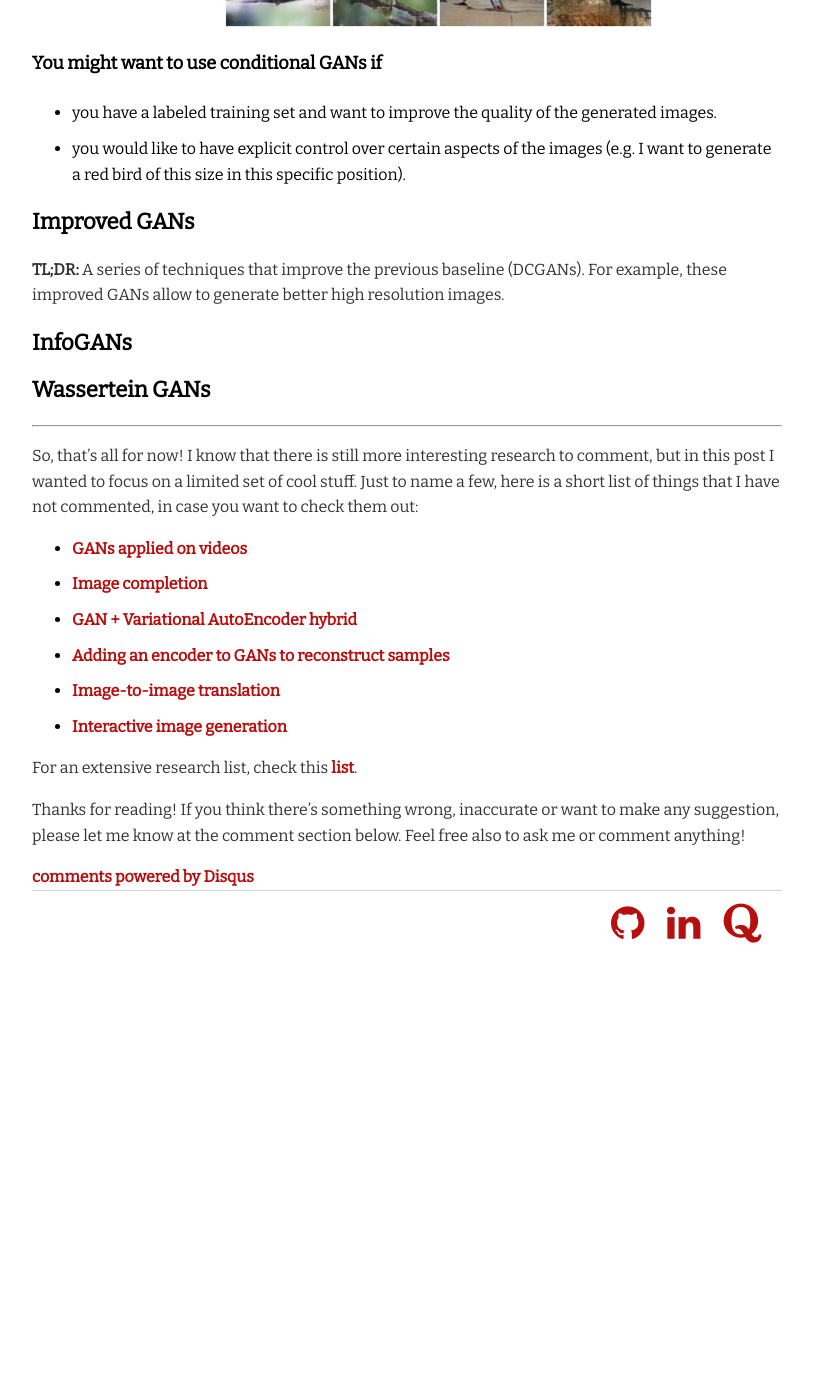
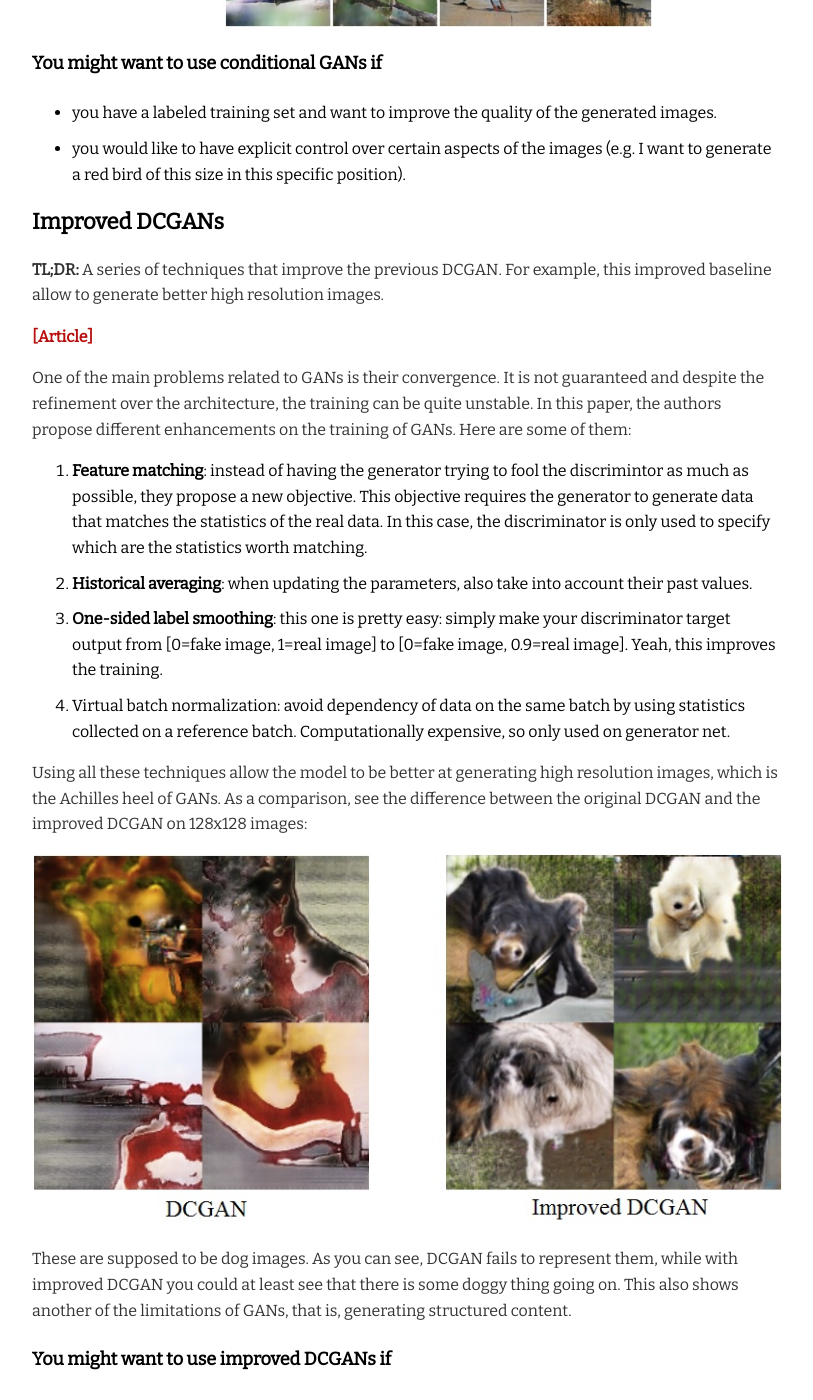
Before and after one commit to Guim3/guim3.github.io, a Jekyll site: the page built from _posts/2017-03-20-Fantastic-GANs-and-where-to-find-them.md, in a window 1280 px wide and 1400 px high, scrolled down 6274 px. Shown: the whole window, without its empty margins (233-1046 px from the left). Built offline with Jekyll 4.4.1, drawn with Linux system fonts in a browser that asks for light colours; comment, search, counter and statistics services are not loaded; before the commit the page ends 7279 px from its top, so only the background shows below that; some of the changed text lies outside the part shown.

Commit message:
Complete improved DCGAN section

```diff
--- a/_posts/2017-03-20-Fantastic-GANs-and-where-to-find-them.md
+++ b/_posts/2017-03-20-Fantastic-GANs-and-where-to-find-them.md
@@ -78,16 +78,16 @@ The authors of the DCGAN focused on the architecture of the original GAN and man
 * Batch normalization is a must in both networks.
 * Fully hidden connected layers are not a good idea.
 * Avoid pooling, simply stride your convolutions!
-* ReLU activations are your friend (almost all the time).
+* ReLU activations are your friend (*almost* always).
 
-DCGANs are also relevant because they have become one of the main baselines to implement and test GANs. Shortly after the publication of this paper, there were different accessible implementations in [Theano][DCGAN_theano], [Torch][DCGAN_th], [Tensorflow][DCGAN_tf] and [Chainer][DCGAN_chainer] available to test with whatever dataset you can think of. So, if you come across a  [creepy](https://github.com/mattya/chainer-DCGAN) [generated](https://www.youtube.com/watch?v=rs3aI7bACGc) [datasets](http://www.aux.tv/wp-content/uploads/2016/01/Screen-Shot-2016-01-19-at-11.39.13-AM.png) you can totally blame the authors of DCGAN for it.
+DCGANs are also relevant because they have become one of the main baselines to implement and use GANs. Shortly after the publication of this paper, there were different accessible implementations in [Theano][DCGAN_theano], [Torch][DCGAN_th], [Tensorflow][DCGAN_tf] and [Chainer][DCGAN_chainer] available to test with whatever dataset you can think of. So, if you come across a  [creepy](https://github.com/mattya/chainer-DCGAN) [generated](https://www.youtube.com/watch?v=rs3aI7bACGc) [datasets](http://www.aux.tv/wp-content/uploads/2016/01/Screen-Shot-2016-01-19-at-11.39.13-AM.png) you can totally blame the authors of DCGAN for it.
 
 #### You might want to use DCGANs if
 
 * You want something better than vanilla GANs (that is, always). Vanilla GANs could work on simple datasets, but DCGANs are far better.
-* You are looking for a strong baseline to compare with your fancy new state-of-the-art GAN algorithm.
+* You are looking for a solid baseline to compare with your fancy new state-of-the-art GAN algorithm.
 
-From this point, all the types of GANs that I'm going to describe will be assumed to have a DCGAN architecture, unless the opposite is specified.
+From this point on, all the types of GANs that I'm going to describe will be assumed to have a DCGAN architecture, unless the opposite is specified.
 
 ### <a name="cgans"></a> Conditional GANs (cGANs)
 
@@ -127,9 +127,26 @@ There are lots of interesting articles on the subject. Among them, I highlight t
 * you have a labeled training set and want to improve the quality of the generated images.
 * you would like to have explicit control over certain aspects of the images (e.g. I want to generate a red bird of this size in this specific position).
 
-### <a name="improvedgans"></a> Improved GANs
-**TL;DR:** A series of techniques that improve the previous baseline (DCGANs). For example, these improved GANs allow to generate better high resolution images.
+### <a name="improvedgans"></a> Improved DCGANs
+**TL;DR:** A series of techniques that improve the previous DCGAN. For example, this improved baseline allow to generate better high resolution images.
 
+[[Article]][impGAN]
+
+One of the main problems related to GANs is their convergence. It is not guaranteed and despite the refinement over the architecture, the training can be quite unstable. In this paper, the authors propose different enhancements on the training of GANs. Here are some of them:
+
+1. **Feature matching**: instead of having the generator trying to fool the discrimintor as much as possible, they propose a new objective. This objective requires the generator to generate data that matches the statistics of the real data. In this case, the discriminator is only used to specify which are the statistics worth matching.
+2. **Historical averaging**: when updating the parameters, also take into account their past values.
+3. **One-sided label smoothing**: this one is pretty easy: simply make your discriminator target output from [0=fake image, 1=real image] to [0=fake image, 0.9=real image]. Yeah, this improves the training.
+4. Virtual batch normalization: avoid dependency of data on the same batch by using statistics collected on a reference batch. Computationally expensive, so only used on generator net.
+
+Using all these techniques allow the model to be better at generating high resolution images, which is the Achilles heel of GANs. As a comparison, see the difference between the original DCGAN and the improved DCGAN on 128x128 images:
+
+![DCGAN vs improved DCGAN]({{site.baseurl}}/files/blog/Fantastic-GANs-and-where-to-find-them/improved_DCGAN_comparison.jpg){: :height="auto" width="780px" .center-image }
+
+These are supposed to be dog images. As you can see, DCGAN fails to represent them, while with improved DCGAN you could at least see that there is some doggy thing going on. This also shows another of the limitations of GANs, that is, generating structured content.
+
+#### You might want to use improved DCGANs if
+* you want higher quality and higher resolution images compared to DCGANs.
 
 ### <a name="infogans"></a> InfoGANs
 
@@ -138,7 +155,7 @@ There are lots of interesting articles on the subject. Among them, I highlight t
 
 ---
 
-So, that's all for now! I know that there is still more interesting research to comment, but in this post I wanted to focus on a limited set of cool stuff. Just to name a few, here is a short list of things that I have not commented, in case you want to check them out:
+So, that's all for now! I know that there is still more interesting research to comment, but in this post I decided to focus on a limited set of cool stuff. Just to name a few, here is a short list of things that I have not commented, in case you want to check them out:
 
 * [GANs applied on videos][videoGANs]
 * [Image completion][inpGAN]
```
Also changed, not shown: other parts of _posts/2017-03-20-Fantastic-GANs-and-where-to-find-them.md (+1 -0 lines), files/blog/Fantastic-GANs-and-where-to-find-them/improved_DCGAN_comparison.jpg (added).
